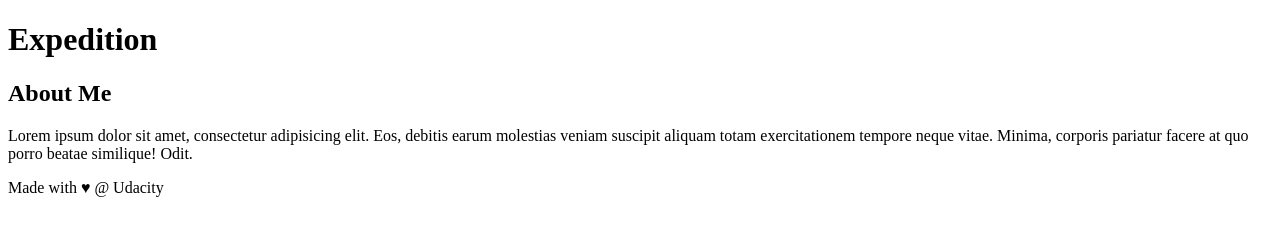
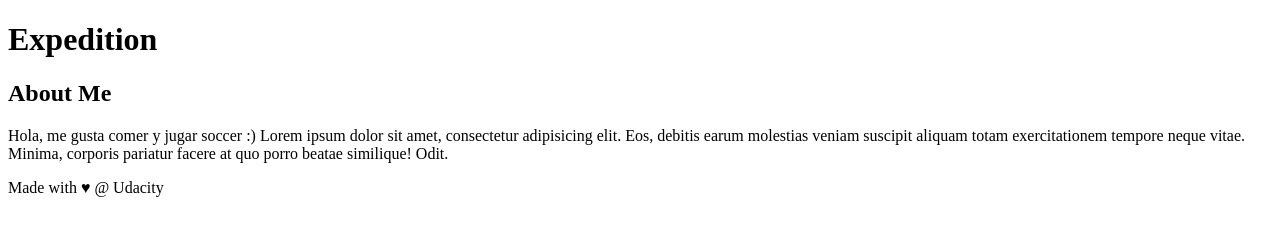
Before and after one commit to melinaescobedo/Homework-Course, a plain HTML site: page index.html in a window 1280 px wide. Drawn offline with Linux system fonts and the light colour scheme; files that its build step writes are made by us from their sources; files whose address does not match are found by name.

Commit message:
Add personal comments

```diff
--- a/index.html
+++ b/index.html
@@ -24,7 +24,7 @@
 <aside>
     <h2>About Me</h2>
 
-    <p>Lorem ipsum dolor sit amet, consectetur adipisicing elit. Eos, debitis earum molestias veniam suscipit aliquam totam exercitationem tempore neque vitae. Minima, corporis pariatur facere at quo porro beatae similique! Odit.</p>
+    <p>Hola, me gusta comer y jugar soccer :) Lorem ipsum dolor sit amet, consectetur adipisicing elit. Eos, debitis earum molestias veniam suscipit aliquam totam exercitationem tempore neque vitae. Minima, corporis pariatur facere at quo porro beatae similique! Odit.</p>
 </aside>
 <!-- end of new content -->
 
```
